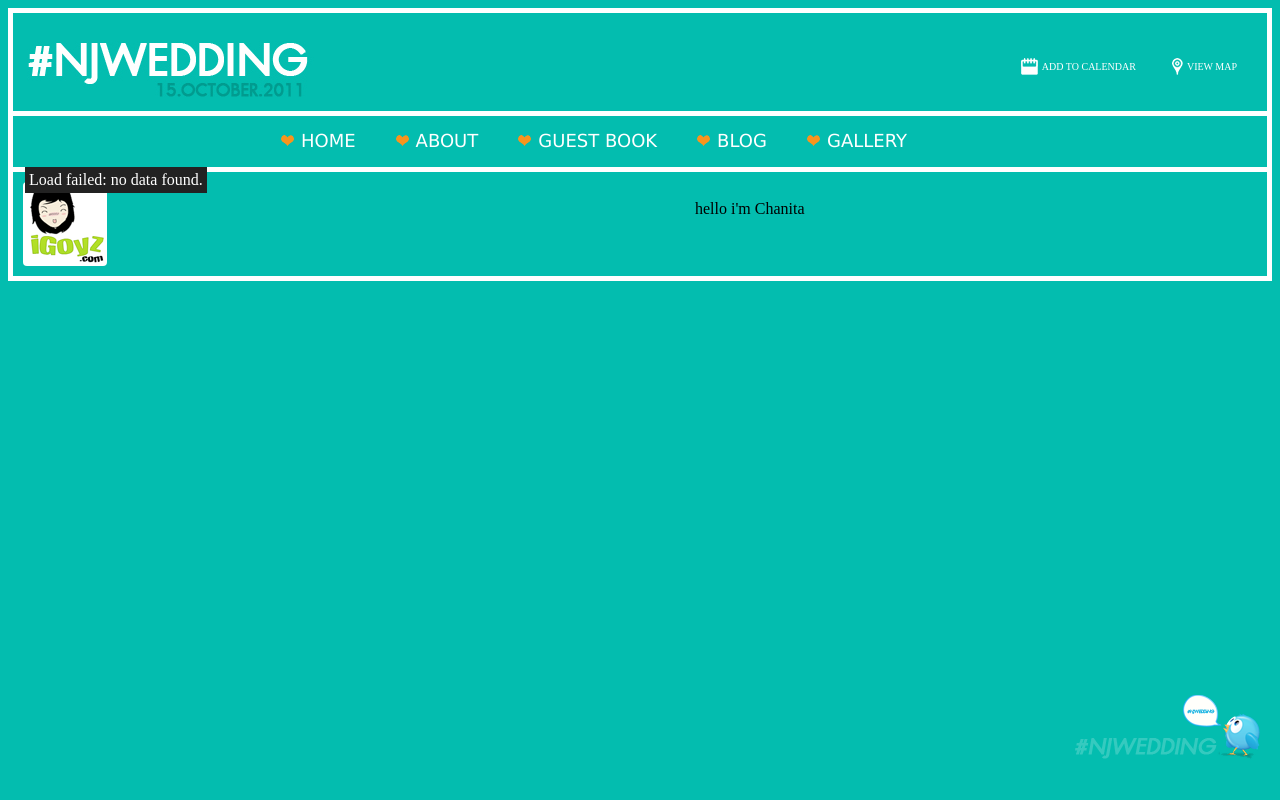
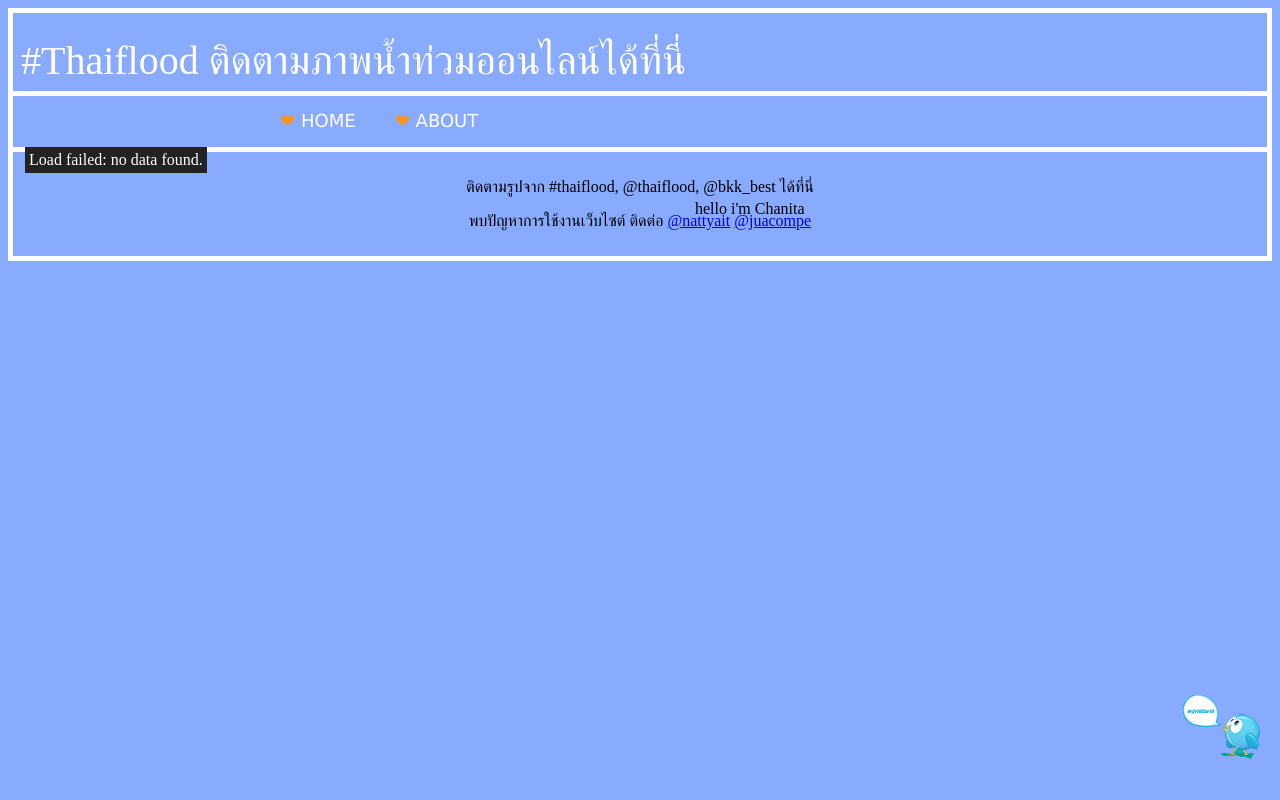
Before and after one commit to juacompe/njwedding, a Django app: template slideshow/templates/home.html in a window 1280 px wide. Run offline with Django 3.2, Linux system fonts and the light colour scheme; the template is opened without the code that fills it, so the values that code supplies are empty; parts of the project's set-up code (start-up, migrations or seed data) failed here and were passed over.

Commit message:
change style for thaiflood

```diff
--- a/slideshow/static/css/home.css
+++ b/slideshow/static/css/home.css
@@ -50,3 +50,8 @@ background:rgba(0,0,0,.5);
 .galleria-info-link {
 display:none;
 }
+
+#website_title a{
+    text-decoration: none;
+    color: white;
+}
--- a/slideshow/static/css/igoyz.css
+++ b/slideshow/static/css/igoyz.css
@@ -1,5 +1,5 @@
 body{
-    background-color: #03bdaf;
+    background-color: #8af;
 }
 
 #website_title{
--- a/templates/_footer.html
+++ b/templates/_footer.html
@@ -1,3 +1,5 @@
 <div id="page_footer">
-        <img src="{{ STATIC_URL }}images/igoyz.png" class="igoyz_logo" />
+        <p align="center">ติดตามรูปจาก #thaiflood, @thaiflood, @bkk_best ได้ที่นี่</p>
+        <p align="center">พบปัญหาการใช้งานเว็บไซต์ ติดต่อ <a href="http://twitter.com/#!/nattyait">@nattyait</a>
+            <a href="http://twitter.com/#!/juacompe">@juacompe</a></p>
     </div><!--id="page_footer"-->
--- a/templates/_header.html
+++ b/templates/_header.html
@@ -1,7 +1,4 @@
 <div id="page_header">
-        <img src="{{ STATIC_URL }}images/website_title.png" id="website_title" />
-        <div id="shortcut_menu_container" >
-            <div class="each_menu"><a href="http://g.co/maps/ynv9f"><div class="view_map_icon"></div>View Map</div></a>
-            <div class="each_menu"><a href="http://www.google.com/calendar/event?action=TEMPLATE&text=Natty%20and%20Juacompe's%20wedding&dates=20111015T110000Z/20111015T150000Z&details=4th%20floor%2C%20Panorama%20Ballroom&location=Amari%20Boulevard%20Hotel&trp=false&sprop=http%3A%2F%2Fnjwedding.giga-sites.com&sprop=name:Natty%20and%20Juacompe's%20wedding" target="_blank"><div class="add_to_calendar_icon"></div>Add to Calendar</div></a>
-        </div><!--id="shortcut_menu_container"-->
+
+    <div id="website_title"><a href="http://twitter.com/#!/search?q=%23thaiflood">#Thaiflood</a> ติดตามภาพน้ำท่วมออนไลน์ได้ที่นี่ </div>
     </div><!--id="page_header"-->
--- a/templates/_main_menu.html
+++ b/templates/_main_menu.html
@@ -2,9 +2,6 @@
             <ul>
                 <li><a href="/">Home</a></li>
                 <li><a href="/about">about</a></li>
-                <li><a href="/guestbook">Guest Book</a></li>
-                <li><a target="_blank" href="http://njwedding.giga-sites.com/blog">blog</a></li>
-                <li><a href="/gallery">gallery</a></li>
                 <div style="clear:both"></div>
             </ul>
         </div><!--id="main_menu"-->
--- a/templates/page.html
+++ b/templates/page.html
@@ -10,7 +10,6 @@
     {% block page_content %}
     {% endblock page_content %}
         <div id="tweeter"></div>
-        <div id="tweeter_tag"></div>
         <div style="clear:both;"></div>
 
 
```
